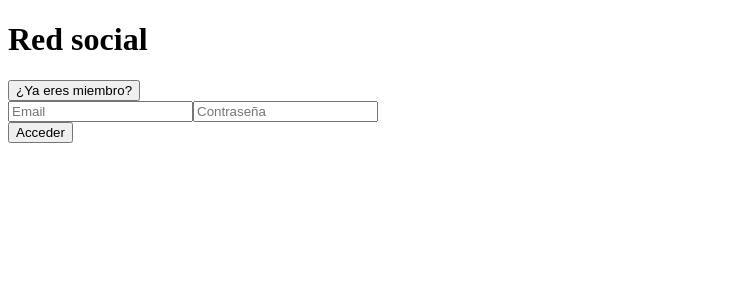
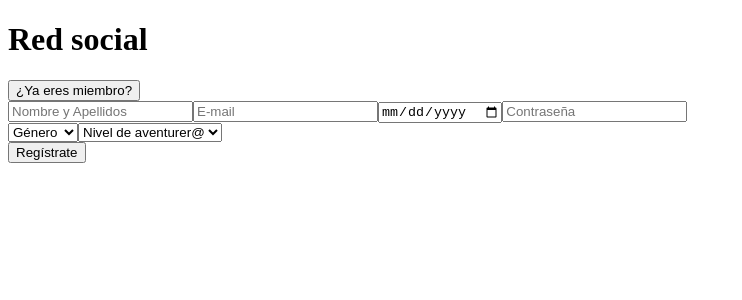
Before and after one commit to pilarrus/react-provisional-name, a React (Create React App) app: page / in a window 1280 px wide. Shown: the top 300 px of the page, without its empty margins (0-742 px from the left). Built offline with nearby package versions, Linux system fonts and the light colour scheme; the HTML template or start-up script is replaced by a standard one.

Commit message:
funcionalidad con manejo de estado

```diff
--- a/src/containers/SocialHome/Button.tsx
+++ b/src/containers/SocialHome/Button.tsx
@@ -1,12 +1,9 @@
 import React from "react";
 
-// Generalizado: le pasas el nombre de la clase y el contenido del botón
-
-const Button: React.FC<{ title: string, nameClass: string }> = ({ title, nameClass }) => (
+const Button: React.FC<{ title: string, nameClass: string, changeState?: () => void }> = ({ title, nameClass, changeState }) => (
   <div className={nameClass}>
-    <button>{title}</button>
+    <button onClick={changeState} >{title}</button>
   </div>
 );
 
-
 export default Button;
--- a/src/containers/SocialHome/Form.tsx
+++ b/src/containers/SocialHome/Form.tsx
@@ -1,19 +1,16 @@
 import React from "react";
-
 
 export const Form = () => {
   return (
     <div className="social__right-form">
 
       <form action="#" className="form">
-
         <input type="text" placeholder="Nombre y Apellidos" className="form-input" required />
         <input type="email" placeholder="E-mail" className="form-input" required />
         <input type="date" className="form-input" placeholder="Fecha de nacimiento" required></input>
         <input type="password" placeholder="Contraseña" className="form-input" />
 
         <div className="form-select">
-
           <select name="select" defaultValue={'Default'}  >
             <option value="Default" disabled >Género</option>
             <option value="female">Mujer</option>
@@ -27,13 +24,11 @@ export const Form = () => {
             <option value="intermediate">Intermedio</option>
             <option value="professional">Profesional</option>
           </select>
-
         </div>
 
         <div className="form-submit">
           <input type="submit" value="Regístrate" />
         </div>
-
       </form>
     </div >
   )
--- a/src/containers/SocialHome/Info.tsx
+++ b/src/containers/SocialHome/Info.tsx
@@ -1,11 +1,11 @@
 import React from "react";
 import Button from "./Button";
 
-export const Info = () => {
+export const Info: React.FC<{ changeState: () => void, login: boolean }> = ({ changeState, login }) => {
 
   return (
     <div className="social__left">
-      <Button title="¿Ya eres miembro?" nameClass="social__left-btn" />
+      <Button title={login ? "¿No eres miembro? Pincha aquí" : "¿Ya eres miembro?"} nameClass="social__left-btn" changeState={changeState} />
     </div>
   )
 }
--- a/src/containers/SocialHome/Login.tsx
+++ b/src/containers/SocialHome/Login.tsx
@@ -3,7 +3,6 @@ import React from "react";
 export const Login = () => {
   return (
     <div className="social__right-login">
-
       <form className="form">
         <input type="text" placeholder="Email" className="form-input"></input>
         <input type="password" placeholder="Contraseña" className="form-input"></input>
@@ -11,7 +10,7 @@ export const Login = () => {
           <input type="submit" value="Acceder" />
         </div>
       </form>
-    </div>
+    </div >
   )
 }
 
--- a/src/containers/SocialHome/Register.tsx
+++ b/src/containers/SocialHome/Register.tsx
@@ -1,16 +1,15 @@
 import React from "react";
+import Form from "./Form";
 import Login from "./Login";
 
-
-
-const Register: React.FC = () =>
+const Register: React.FC<{ login: boolean }> = ({ login }) =>
 
   (
     <div className="social__right">
-      {//<Form />
-      }
-      <Login />
-
+      {login ?
+        <Login />
+        :
+        <Form />}
     </div>
   )
 
--- a/src/containers/SocialHome/SocialHome.tsx
+++ b/src/containers/SocialHome/SocialHome.tsx
@@ -5,25 +5,24 @@ import Register from "./Register";
 class SocialHome extends React.Component {
 
   state = {
-    clickLogin: false,
-    clickRegister: true
+    clickLogin: false
   }
 
-  stateHandler = {
-
-
+  stateHandler = () => {
+    this.setState({
+      clickLogin: !this.state.clickLogin
+    });
   };
 
   render() {
 
     return (
       <div className="social" >
-
         <h1>Red social</h1>
         <div className="social__box">
-          <div className="social__box-info-register">
-            <Info />
-            <Register />
+          <div className="social__box-container">
+            <Info changeState={this.stateHandler} login={this.state.clickLogin} />
+            <Register login={this.state.clickLogin} />
           </div>
         </div>
       </div >
--- a/src/sass/abstracts/_mixins.scss
+++ b/src/sass/abstracts/_mixins.scss
@@ -17,5 +17,4 @@
   border: none;
   border-bottom: 2px solid transparent;
   width: 100%;
-  display: block;
 }
--- a/src/sass/layout/_homeSocial.scss
+++ b/src/sass/layout/_homeSocial.scss
@@ -1,6 +1,5 @@
 .social {
   max-width: 100%;
-
 
   h1{
     text-align: center;
@@ -10,9 +9,9 @@
   &__box{
     display: flex;
     justify-content: center;
+    height: 440px;
 
-
-    &-info-register{
+    &-container{
       width: 1000px;
       display: flex;
       justify-content: space-around;
@@ -50,6 +49,9 @@
     padding: 40px 40px 40px 75px;
     background-color: rgba(255, 255, 255, 0.6);
     clip-path: polygon(8% 0, 100% 0, 100% 100%, 0 100%);
+    display: flex;
+    align-items: center;
+
 
     .form{
 
@@ -83,14 +85,16 @@
         @include btn-purple;
 
       }
+
+      /*&-login-box{
+        @include form-style-box;
+        display: flex;
+        justify-content: center;
+      }*/
     }
 
     &-login{
 
-      @include form-style-box;
     }
-
-
-
   }
 }
```
